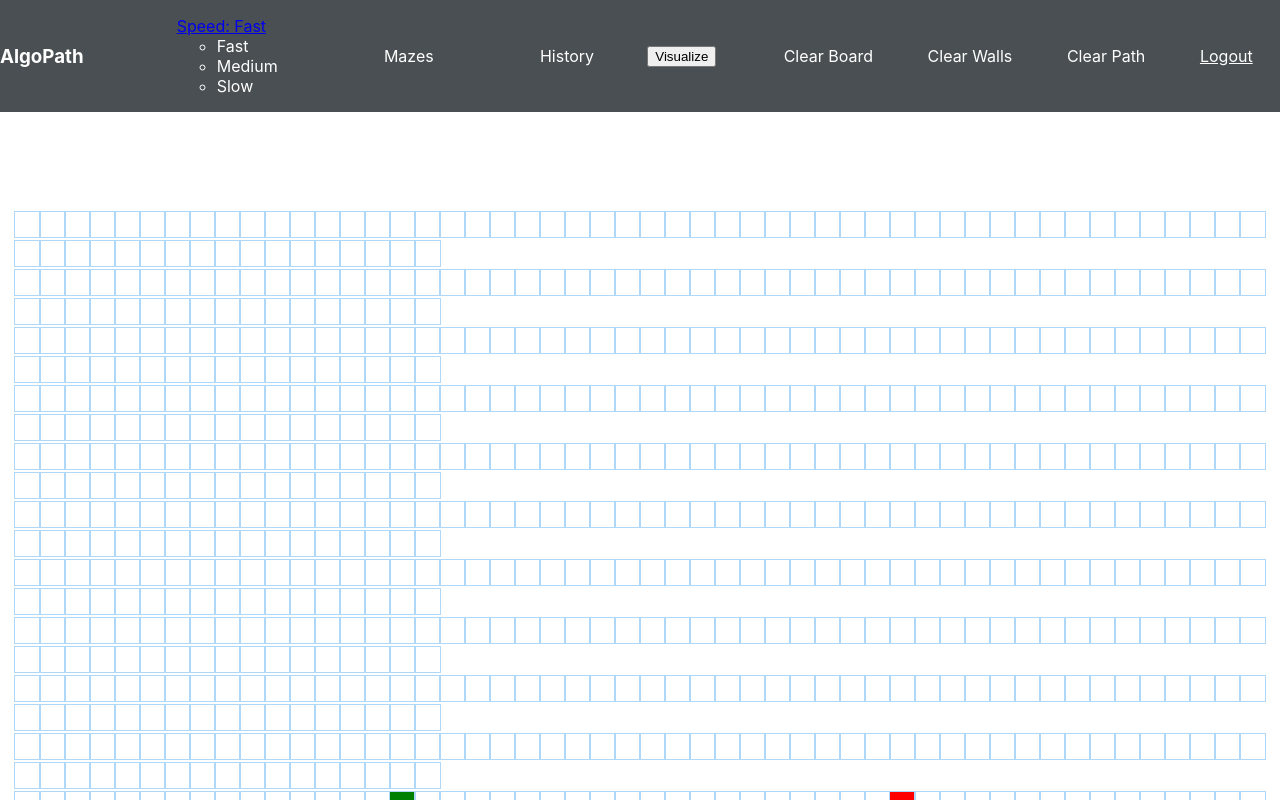
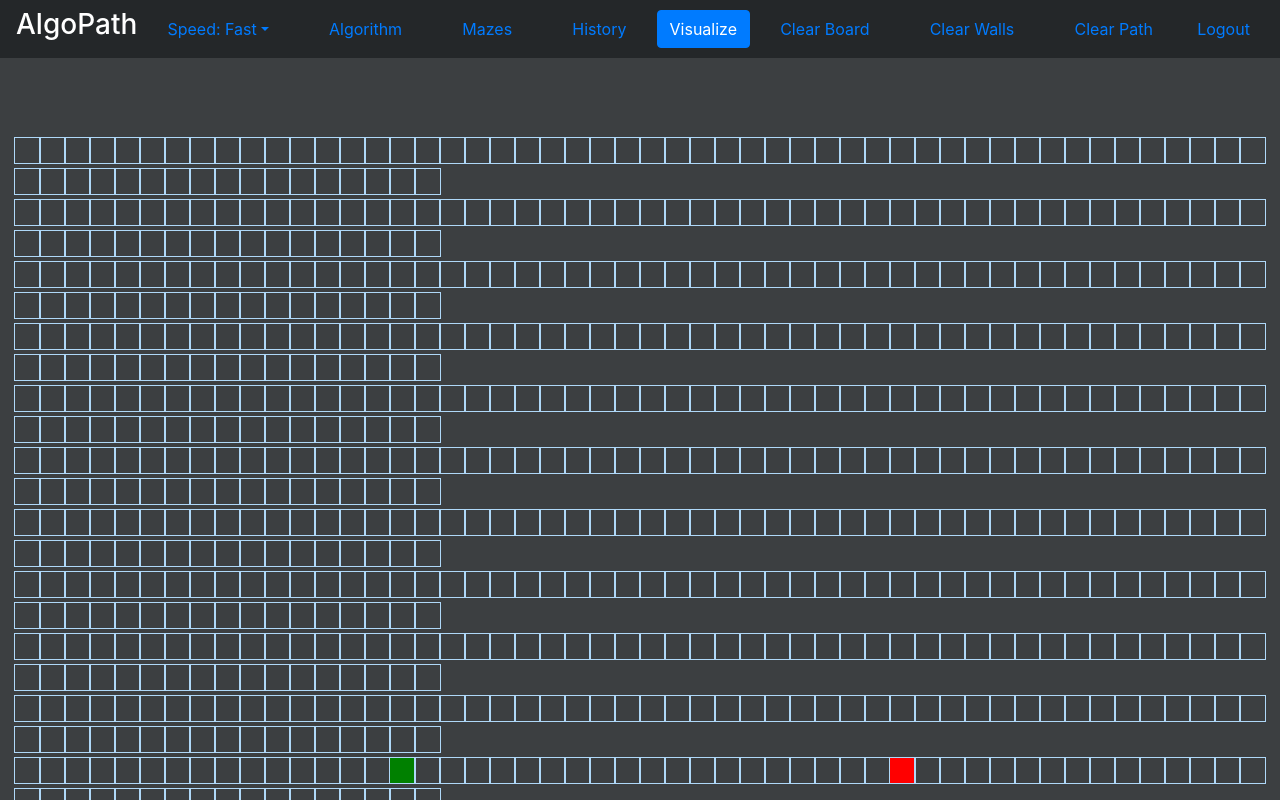
Before and after one commit to stephenandersondev/algopath, a React (Create React App) app in the folder algopath-frontend/: page / in a window 1280 px wide. Shown: the top 800 px of the page. Built offline with nearby package versions, Linux system fonts and the light colour scheme.

Commit message:
Finished clear actions

```diff
--- a/algopath-frontend/package.json
+++ b/algopath-frontend/package.json
@@ -6,7 +6,9 @@
     "@testing-library/jest-dom": "^5.11.4",
     "@testing-library/react": "^11.1.0",
     "@testing-library/user-event": "^12.1.10",
+    "bootstrap": "^4.5.3",
     "react": "^17.0.1",
+    "react-bootstrap": "^1.4.0",
     "react-dom": "^17.0.1",
     "react-router-dom": "^5.2.0",
     "react-scripts": "4.0.0",
--- a/algopath-frontend/src/App.css
+++ b/algopath-frontend/src/App.css
@@ -1,16 +1,5 @@
 .navbar {
-    display: flex;
-    justify-content: space-around;
-    align-items: center;
-    min-height: 8vh;
-    background: rgb(73, 79, 82);
+    min-height: 6vh;
+    background: rgb(36, 39, 41);
     color: white;
 }
-
-.nav-links {
-    width: 50%;
-    display: flex;
-    justify-content: space-around;
-    align-items: center;
-    list-style: none;
-}
--- a/algopath-frontend/src/Nav.js
+++ b/algopath-frontend/src/Nav.js
@@ -1,8 +1,10 @@
 import React from 'react'
 import './App.css';
+import 'bootstrap/dist/css/bootstrap.min.css';
 import { Link } from 'react-router-dom'
+import { Nav, NavDropdown, Button } from 'react-bootstrap'
 
-export default function Nav(props) {
+export default function NavBar(props) {
 
     const {
         visualize,
@@ -10,36 +12,58 @@ export default function Nav(props) {
         changeSpeed,
         clearBoard,
         clearWalls,
-        clearPath
+        clearPath,
+        isRunning
     } = props;
 
     const speedTerm =
-      visSpeed === 30 ? "Slow"
-      : visSpeed === 20 ? "Medium"
-      : visSpeed === 10 ? "Fast"
-        : 10;
+        visSpeed === 30 ? "Slow"
+            : visSpeed === 20 ? "Medium"
+                : visSpeed === 10 ? "Fast"
+                    : 10;
 
     return (
-        <nav className="navbar">
+        <Nav navbar fill className="navbar">
             <h3>AlgoPath</h3>
-            <ul className="nav-links">
-                <li><a className="dropdown" href="#">Speed: {speedTerm}</a>
-                    <ul className="dropdown-menu">
-                        <li onClick={() => changeSpeed(10)}>Fast</li>
-                        <li onClick={() => changeSpeed(20)}>Medium</li>
-                        <li onClick={() => changeSpeed(30)}>Slow</li>
-                    </ul>
-                </li>
-                <li>Mazes</li>
-                <li>History</li>
-            </ul>
-            <button onClick={() => visualize()}>Visualize</button>
-            <ul className="nav-links">
-                <li onClick={() => clearBoard()}>Clear Board</li>
-                <li onClick={() => clearWalls()}>Clear Walls</li>
-                <li onClick={() => clearPath()}>Clear Path</li>
-                <Link style={{color:"white"}} to="/login"><li>Logout</li></Link>
-            </ul>
-        </nav>
+            <NavDropdown disabled={isRunning} title={`Speed: ${speedTerm}`} id="nav-dropdown">
+                <NavDropdown.Item onClick={() => changeSpeed(30)}>Slow</NavDropdown.Item>
+                <NavDropdown.Item onClick={() => changeSpeed(20)}>Medium</NavDropdown.Item>
+                <NavDropdown.Item onClick={() => changeSpeed(10)}>Fast</NavDropdown.Item>
+            </NavDropdown>
+            <Nav.Item>
+                <Nav.Link disabled={isRunning}>
+                    Algorithm
+          </Nav.Link>
+            </Nav.Item>
+            <Nav.Item>
+                <Nav.Link disabled={isRunning}>
+                    Mazes
+          </Nav.Link>
+            </Nav.Item>
+            <Nav.Item>
+                <Nav.Link disabled={isRunning}>
+                    History
+          </Nav.Link>
+            </Nav.Item>
+            <Button disabled={isRunning} onClick={() => visualize()}>Visualize</Button>
+            <Nav.Item>
+                <Nav.Link disabled={isRunning} onClick={() => clearBoard()}>
+                    Clear Board
+          </Nav.Link>
+            </Nav.Item>
+            <Nav.Item>
+                <Nav.Link disabled={isRunning} onClick={() => clearWalls()}>
+                    Clear Walls
+          </Nav.Link>
+            </Nav.Item>
+            <Nav.Item>
+                <Nav.Link disabled={isRunning} onClick={() => clearPath()}>
+                    Clear Path
+          </Nav.Link>
+            </Nav.Item>
+            <Nav.Item>
+            <Link to="/login"><li>Logout</li></Link>
+            </Nav.Item>
+        </Nav>
     )
 }
--- a/algopath-frontend/src/components/Legend/Legend.css
+++ b/algopath-frontend/src/components/Legend/Legend.css
@@ -1,3 +1,4 @@
 .legend {
     text-align: center;
+    color: white
 }
--- a/algopath-frontend/src/components/Node/Node.css
+++ b/algopath-frontend/src/components/Node/Node.css
@@ -13,67 +13,70 @@
     background-color: red;
 }
 
+.node-wall {
+    background-color: rgb(154, 190, 206);
+}
+
 .node-visited {
     animation-name: visitedAnimation;
     animation-duration: 1.5s;
-    animation-timing-function: ease-out;
+    animation-timing-function: cubic-bezier(0.39, 0.575, 0.565, 1);
     animation-delay: 0;
+    animation-iteration-count: 1;
     animation-direction: alternate;
-    animation-iteration-count: 1;
     animation-fill-mode: forwards;
-    animation-play-state: running;
 }
 
 @keyframes visitedAnimation {
     0% {
         transform: scale(0.3);
         background-color: rgba(0, 0, 66, 0.75);
+        opacity: 1;
         border-radius: 100%;
       }
-
       50% {
         background-color: rgba(17, 104, 217, 0.75);
+        opacity: 0.8;
       }
-
       75% {
         transform: scale(1.2);
         background-color: rgba(0, 217, 159, 0.75);
+        opacity: 1;
       }
-
       100% {
         transform: scale(1);
+        border: 1px solid white;
         background-color: rgba(0, 190, 218, 0.75);
+        opacity: 0.73;
       }
 }
 
-.node-wall {
-    background-color: rgb(12, 53, 71);
-}
 
 .node-shortest-path {
     animation-name: shortestPath;
     animation-duration: 1.5s;
-    animation-timing-function: ease-out;
+    animation-timing-function: cubic-bezier(0.39, 0.575, 0.565, 1);
     animation-delay: 0;
+    animation-iteration-count: 1;
     animation-direction: alternate;
-    animation-iteration-count: 1;
     animation-fill-mode: forwards;
-    animation-play-state: running;
 }
 
 @keyframes shortestPath {
     0% {
-        transform: scale(0.6);
-        background-color: rgb(255, 254, 106);
+        transform: scale(0.3);
+        background-color: rgb(252, 170, 20);
       }
-
       50% {
+        background-color: rgb(252, 170, 20);
+      }
+      75% {
         transform: scale(1.2);
-        background-color: rgb(255, 254, 106);
+        background-color: rgb(252, 170, 20);
       }
-
       100% {
         transform: scale(1);
-        background-color: rgb(255, 254, 106);
+        border: 1px solid white;
+        background-color: rgb(252, 214, 20);
       }
 }
--- a/algopath-frontend/src/components/PathfindingVisualizer/PathfindingVisualizer.css
+++ b/algopath-frontend/src/components/PathfindingVisualizer/PathfindingVisualizer.css
@@ -1,4 +1,8 @@
+body {
+  background-color:  rgb(60, 63, 65);
+}
+
 .grid {
-    margin: 100px 0 0;
+    margin: 80px 0 0;
     margin-left: 15px;
   }
--- a/algopath-frontend/src/components/PathfindingVisualizer/PathfindingVisualizer.js
+++ b/algopath-frontend/src/components/PathfindingVisualizer/PathfindingVisualizer.js
@@ -1,5 +1,5 @@
 import React, { Component } from 'react'
-import Nav from '../../Nav.js'
+import NavBar from '../../Nav.js'
 import Legend from '../Legend/Legend'
 import Node from '../Node/Node'
 import './PathfindingVisualizer.css'
@@ -17,7 +17,17 @@ export default class PathfindingVisualizer extends Component {
         this.state = {
             grid: [],
             mouseIsPressed: false,
-            visSpeed: 10
+            visSpeed: 10,
+            isRunning: false,
+            isStartNode: false,
+            isFinishNode: false,
+            isWallNode: false,
+            currRow: 0,
+            currCol: 0,
+            START_NODE_ROW: 10,
+            START_NODE_COL: 15,
+            FINISH_NODE_ROW: 10,
+            FINISH_NODE_COL: 3,
         }
     }
 
@@ -26,25 +36,162 @@ export default class PathfindingVisualizer extends Component {
         this.setState({ grid })
     }
 
-    handleMouseDown = (row, col) => {
-        const newGrid = getNewGridWithWallToggled(this.state.grid, row, col)
+    // handleMouseDown = (row, col) => {
+    //     const newGrid = getNewGridWithWallToggled(this.state.grid, row, col)
+    //     this.setState({
+    //         grid: newGrid,
+    //         mouseIsPressed: true
+    //     })
+
+    // }
+
+    // handleMouseEnter = (row, col) => {
+    //     if (!this.state.mouseIsPressed) return
+    //     const newGrid = getNewGridWithWallToggled(this.state.grid, row, col)
+    //     this.setState({ grid: newGrid })
+    // }
+
+    // handleMouseUp = () => {
+    //     this.setState({ mouseIsPressed: false })
+    // }
+
+    handleMouseDown(row, col) {
+        if (!this.state.isRunning) {
+            if (this.isGridClear()) {
+                if (
+                    document.getElementById(`node-${row}-${col}`).className ===
+                    'node node-start'
+                ) {
+                    this.setState({
+                        mouseIsPressed: true,
+                        isStartNode: true,
+                        currRow: row,
+                        currCol: col,
+                    });
+                } else if (
+                    document.getElementById(`node-${row}-${col}`).className ===
+                    'node node-finish'
+                ) {
+                    this.setState({
+                        mouseIsPressed: true,
+                        isFinishNode: true,
+                        currRow: row,
+                        currCol: col,
+                    });
+                } else {
+                    const newGrid = getNewGridWithWallToggled(this.state.grid, row, col);
                     this.setState({
                         grid: newGrid,
-            mouseIsPressed: true
-        })
+                        mouseIsPressed: true,
+                        isWallNode: true,
+                        currRow: row,
+                        currCol: col,
+                    });
+                }
+            } else {
+                this.clearBoard();
+            }
+        }
     }
 
-    handleMouseEnter = (row, col) => {
-        if (!this.state.mouseIsPressed) return
-        const newGrid = getNewGridWithWallToggled(this.state.grid, row, col)
-        this.setState({ grid: newGrid })
+    isGridClear() {
+        for (const row of this.state.grid) {
+            for (const node of row) {
+                const nodeClassName = document.getElementById(
+                    `node-${node.row}-${node.col}`,
+                ).className;
+                if (
+                    nodeClassName === 'node node-visited' ||
+                    nodeClassName === 'node node-shortest-path'
+                ) {
+                    return false;
+                }
+            }
+        }
+        return true;
     }
 
-    handleMouseUp = () => {
-        this.setState({ mouseIsPressed: false })
+    handleMouseEnter(row, col) {
+        if (!this.state.isRunning) {
+            if (this.state.mouseIsPressed) {
+                const nodeClassName = document.getElementById(`node-${row}-${col}`)
+                    .className;
+                if (this.state.isStartNode) {
+                    if (nodeClassName !== 'node node-wall') {
+                        const prevStartNode = this.state.grid[this.state.currRow][
+                            this.state.currCol
+                        ];
+                        prevStartNode.isStart = false;
+                        document.getElementById(
+                            `node-${this.state.currRow}-${this.state.currCol}`,
+                        ).className = 'node';
+
+                        this.setState({ currRow: row, currCol: col });
+                        const currStartNode = this.state.grid[row][col];
+                        currStartNode.isStart = true;
+                        document.getElementById(`node-${row}-${col}`).className =
+                            'node node-start';
+                    }
+                    this.setState({ START_NODE_ROW: row, START_NODE_COL: col });
+                } else if (this.state.isFinishNode) {
+                    if (nodeClassName !== 'node node-wall') {
+                        const prevFinishNode = this.state.grid[this.state.currRow][
+                            this.state.currCol
+                        ];
+                        prevFinishNode.isFinish = false;
+                        document.getElementById(
+                            `node-${this.state.currRow}-${this.state.currCol}`,
+                        ).className = 'node';
+
+                        this.setState({ currRow: row, currCol: col });
+                        const currFinishNode = this.state.grid[row][col];
+                        currFinishNode.isFinish = true;
+                        document.getElementById(`node-${row}-${col}`).className =
+                            'node node-finish';
+                    }
+                    this.setState({ FINISH_NODE_ROW: row, FINISH_NODE_COL: col });
+                } else if (this.state.isWallNode) {
+                    const newGrid = getNewGridWithWallToggled(this.state.grid, row, col);
+                    this.setState({ grid: newGrid });
+                }
+            }
+        }
+    }
+
+    handleMouseUp(row, col) {
+        if (!this.state.isRunning) {
+            this.setState({ mouseIsPressed: false });
+            if (this.state.isStartNode) {
+                const isStartNode = !this.state.isStartNode;
+                this.setState({ isStartNode, START_NODE_ROW: row, START_NODE_COL: col });
+            } else if (this.state.isFinishNode) {
+                const isFinishNode = !this.state.isFinishNode;
+                this.setState({
+                    isFinishNode,
+                    FINISH_NODE_ROW: row,
+                    FINISH_NODE_COL: col,
+                });
+            }
+            getInitialGrid();
+        }
+    }
+
+    handleMouseLeave() {
+        if (this.state.isStartNode) {
+            const isStartNode = !this.state.isStartNode;
+            this.setState({ isStartNode, mouseIsPressed: false });
+        } else if (this.state.isFinishNode) {
+            const isFinishNode = !this.state.isFinishNode;
+            this.setState({ isFinishNode, mouseIsPressed: false });
+        } else if (this.state.isWallNode) {
+            const isWallNode = !this.state.isWallNode;
+            this.setState({ isWallNode, mouseIsPressed: false });
+            getInitialGrid();
+        }
     }
 
     visualizeDijkstra = () => {
+        this.setState({ isRunning: true })
         const { grid } = this.state
         const startNode = grid[START_NODE_ROW][START_NODE_COL]
         const finishNode = grid[FINISH_NODE_ROW][FINISH_NODE_COL]
@@ -64,35 +211,92 @@ export default class PathfindingVisualizer extends Component {
             }
             setTimeout(() => {
                 const node = visitedNodesInOrder[i]
-                document.getElementById(`node-${node.row}-${node.col}`).className = 'node node-visited'
+                const element = document.getElementById(`node-${node.row}-${node.col}`)
+                if (element.className !== 'node node-finish' && element.className !== 'node node-start') {
+                    element.className = 'node node-visited'
+                }
             }, visSpeed * i)
         }
     }
 
     changeSpeed = (input) => {
-        this.setState({visSpeed: input})
+        this.setState({ visSpeed: input })
     }
 
     animateShortestPath = (nodesInShortestPathOrder) => {
         for (let i = 0; i < nodesInShortestPathOrder.length; i++) {
             setTimeout(() => {
                 const node = nodesInShortestPathOrder[i]
-                document.getElementById(`node-${node.row}-${node.col}`).className = 'node node-shortest-path'
+                const element = document.getElementById(`node-${node.row}-${node.col}`)
+                if (element.className !== 'node node-finish' && element.className !== 'node node-start') {
+                    element.className = 'node node-shortest-path'
+                }
             }, 50 * i)
         }
+        this.setState({ isRunning: false })
     }
 
     clearBoard = () => {
-        const grid = getInitialGrid()
-        this.setState({ grid })
+        const newGrid = this.state.grid.slice();
+        for (const row of newGrid) {
+            for (const node of row) {
+                let nodeClassName = document.getElementById(
+                    `node-${node.row}-${node.col}`,
+                ).className;
+                if (
+                    nodeClassName !== 'node node-start' &&
+                    nodeClassName !== 'node node-finish'
+                ) {
+                    document.getElementById(`node-${node.row}-${node.col}`).className =
+                        'node';
+                    node.isVisited = false;
+                    node.distance = Infinity;
+                }
+                if (nodeClassName === 'node node-finish') {
+                    node.isVisited = false;
+                    node.distance = Infinity;
+                    node.isFinish = true;
+                }
+                if (nodeClassName === 'node node-start') {
+                    node.isVisited = false;
+                    node.distance = Infinity;
+                    node.isStart = true;
+                    node.isWall = false;
+                }
+                if (nodeClassName === 'node node-wall') {
+                    node.isVisited = false;
+                    node.distance = Infinity;
+                    node.isWall = false;
+                }
+            }
+        }
+        this.setState({
+            grid: newGrid
+        })
     }
 
     clearWalls = () => {
-        console.log("clear walls")
+        const newGrid = this.state.grid.slice();
+        for (const row of newGrid) {
+            for (const node of row) {
+                let nodeClassName = document.getElementById(
+                    `node-${node.row}-${node.col}`,
+                ).className;
+                if (nodeClassName === 'node node-wall') {
+                    document.getElementById(`node-${node.row}-${node.col}`).className =
+                        'node';
+                    node.isWall = false;
+                }
+            }
+        }
+        this.setState({
+            grid: newGrid
+        })
     }
 
+
     clearPath = () => {
-        console.log("clear path")
+        Array.from(document.getElementsByClassName("node node-shortest-path")).forEach(node => node.className = 'node node-visited')
     }
 
     render() {
@@ -101,13 +305,14 @@ export default class PathfindingVisualizer extends Component {
 
         return (
             <div>
-                <Nav
+                <NavBar
                     visualize={this.visualizeDijkstra}
                     visSpeed={this.state.visSpeed}
                     changeSpeed={this.changeSpeed}
                     clearBoard={this.clearBoard}
                     clearWalls={this.clearWalls}
                     clearPath={this.clearPath}
+                    isRunning={this.state.isRunning}
                 />
                 <>
                     <div className="grid">
```
Also changed, not shown: 1 other file (tests, documents, lock files or other folders). Lines whose indentation alone changed are shown as unchanged.
